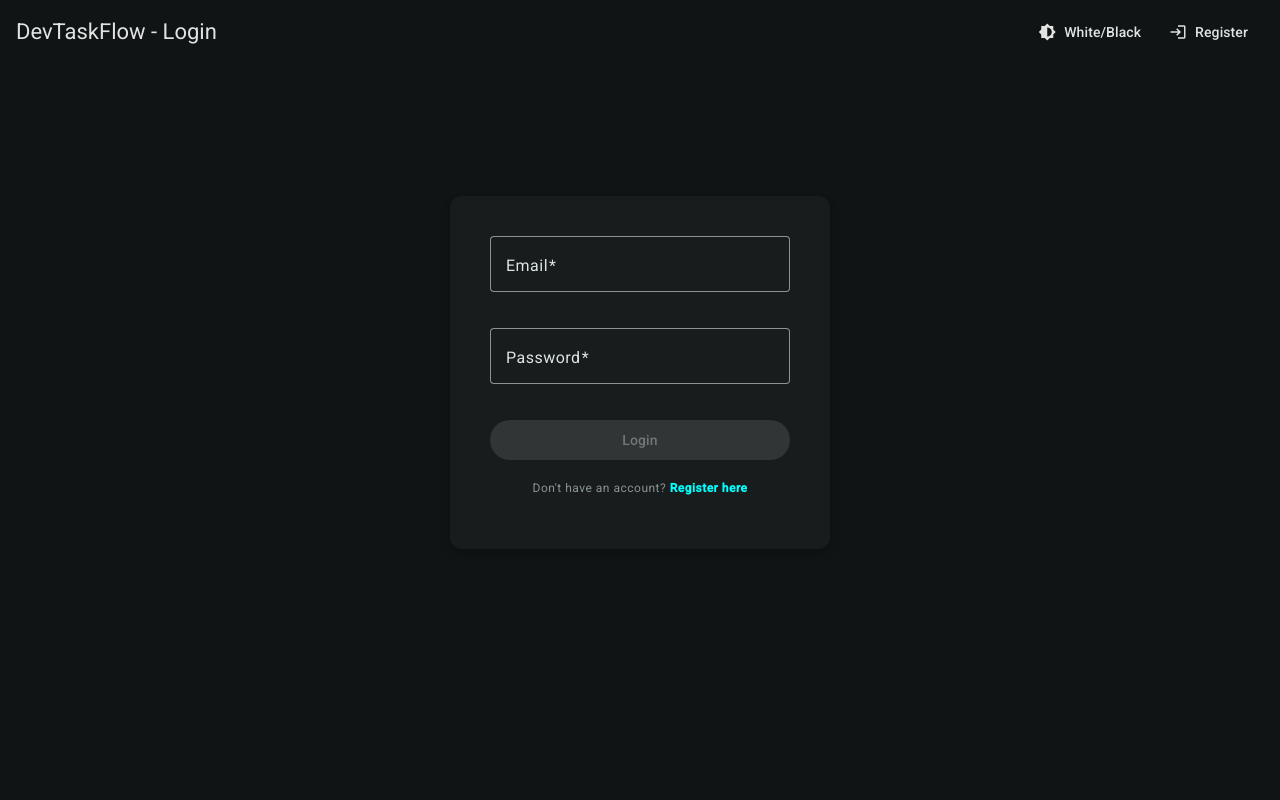
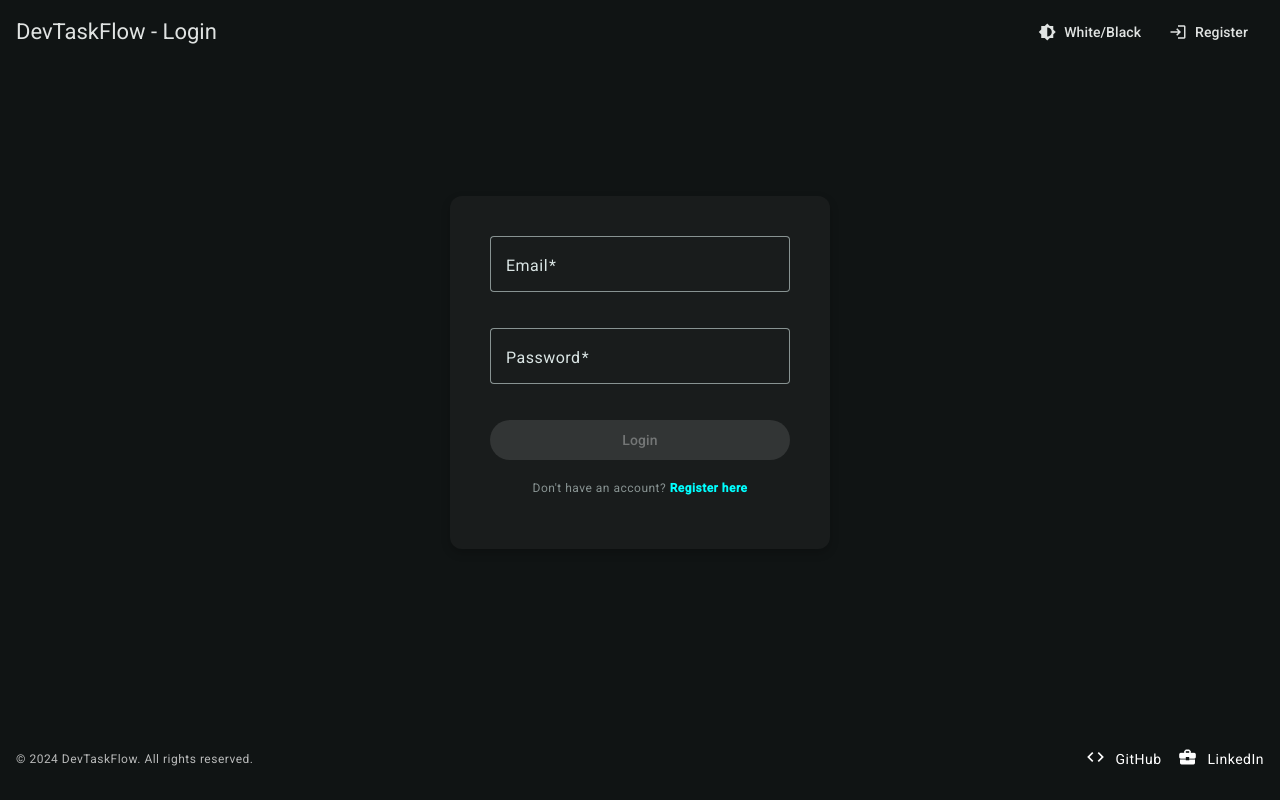
Before and after one commit to art2url/dev-task-flow, an Angular app: page /login in a window 1280 px wide. Built offline with nearby package versions, Linux system fonts and the light colour scheme.

Commit message:
Added footer component

```diff
--- a/src/app/app.component.html
+++ b/src/app/app.component.html
@@ -1,3 +1,5 @@
 <div class="main-container">
   <router-outlet></router-outlet>
 </div>
+
+<app-footer></app-footer>
--- a/src/app/app.component.ts
+++ b/src/app/app.component.ts
@@ -1,10 +1,11 @@
 import { Component } from '@angular/core';
 import { RouterOutlet } from '@angular/router';
+import { FooterComponent } from './shared/footer/footer.component';
 
 @Component({
   selector: 'app-root',
   standalone: true,
-  imports: [RouterOutlet],
+  imports: [RouterOutlet, FooterComponent],
   templateUrl: './app.component.html',
   styleUrl: './app.component.scss',
 })
--- /dev/null
+++ b/src/app/shared/footer/footer.component.html
@@ -0,0 +1,15 @@
+<footer class="footer">
+  <div class="footer-content">
+    <p class="footer-text">© 2024 DevTaskFlow. All rights reserved.</p>
+    <div class="footer-links">
+      <a href="https://github.com/art2url" target="_blank">
+        <mat-icon class="footer-icon">code</mat-icon>
+        GitHub
+      </a>
+      <a href="https://www.linkedin.com/in/artem-turlenko" target="_blank">
+        <mat-icon class="footer-icon">business_center</mat-icon>
+        LinkedIn
+      </a>
+    </div>
+  </div>
+</footer>
--- /dev/null
+++ b/src/app/shared/footer/footer.component.scss
@@ -0,0 +1,52 @@
+.footer {
+  background-color: #101414;
+  color: white;
+  padding: 16px 0;
+  position: fixed;
+  bottom: 0;
+  width: 100%;
+}
+
+.footer-content {
+  max-width: 1375px;
+  margin: 0 auto;
+  display: flex;
+  justify-content: space-between;
+  align-items: center;
+  padding: 0 16px;
+  height: 50px;
+  box-sizing: border-box;
+}
+
+.footer-text {
+  font-size: 12px;
+  opacity: 0.7;
+  display: flex;
+  align-items: center;
+  margin: 0;
+  padding: 0;
+}
+
+.footer-links {
+  display: flex;
+  gap: 16px;
+  align-items: center;
+}
+
+.footer a {
+  display: flex;
+  align-items: center;
+  gap: 6px;
+  text-decoration: none;
+  color: white;
+  font-size: 14px;
+  transition: color 0.3s;
+
+  &:hover {
+    color: #00bcd4;
+  }
+}
+
+.footer-icon {
+  font-size: 20px;
+}
--- a/src/styles.scss
+++ b/src/styles.scss
@@ -16,7 +16,21 @@ body {
   font-family: Roboto, "Helvetica Neue", sans-serif;
 }
 
+body {
+  display: flex;
+  flex-direction: column;
+  min-height: 100vh;
+}
+
 .main-container {
+  flex: 1;
   max-width: 1375px;
   margin: 0 auto;
+  padding-bottom: 60px;
 }
+
+.footer {
+  position: fixed;
+  bottom: 0;
+  width: 100%;
+}
```
Also changed, not shown: src/app/shared/footer/footer.component.ts (added, +12 -0 lines).
